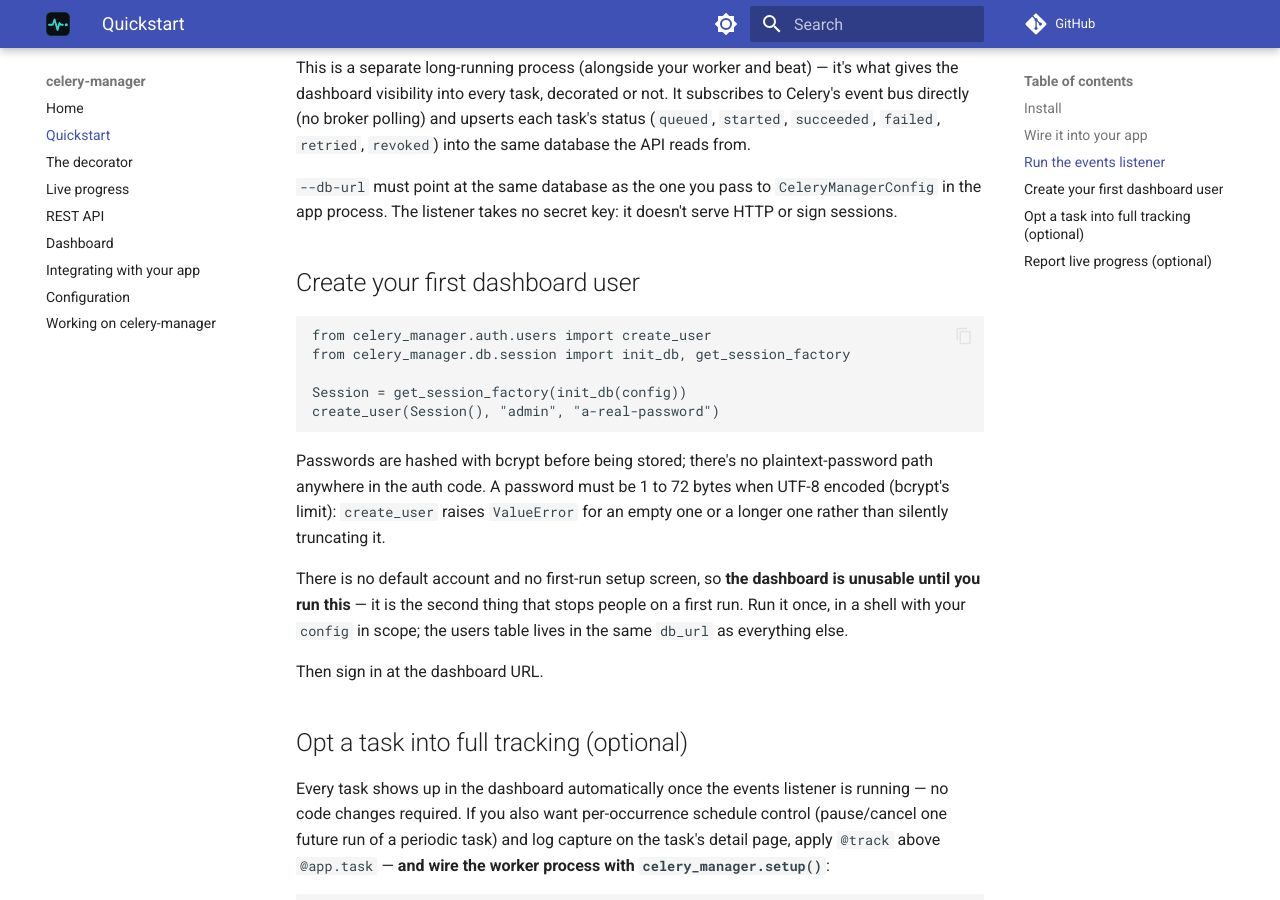
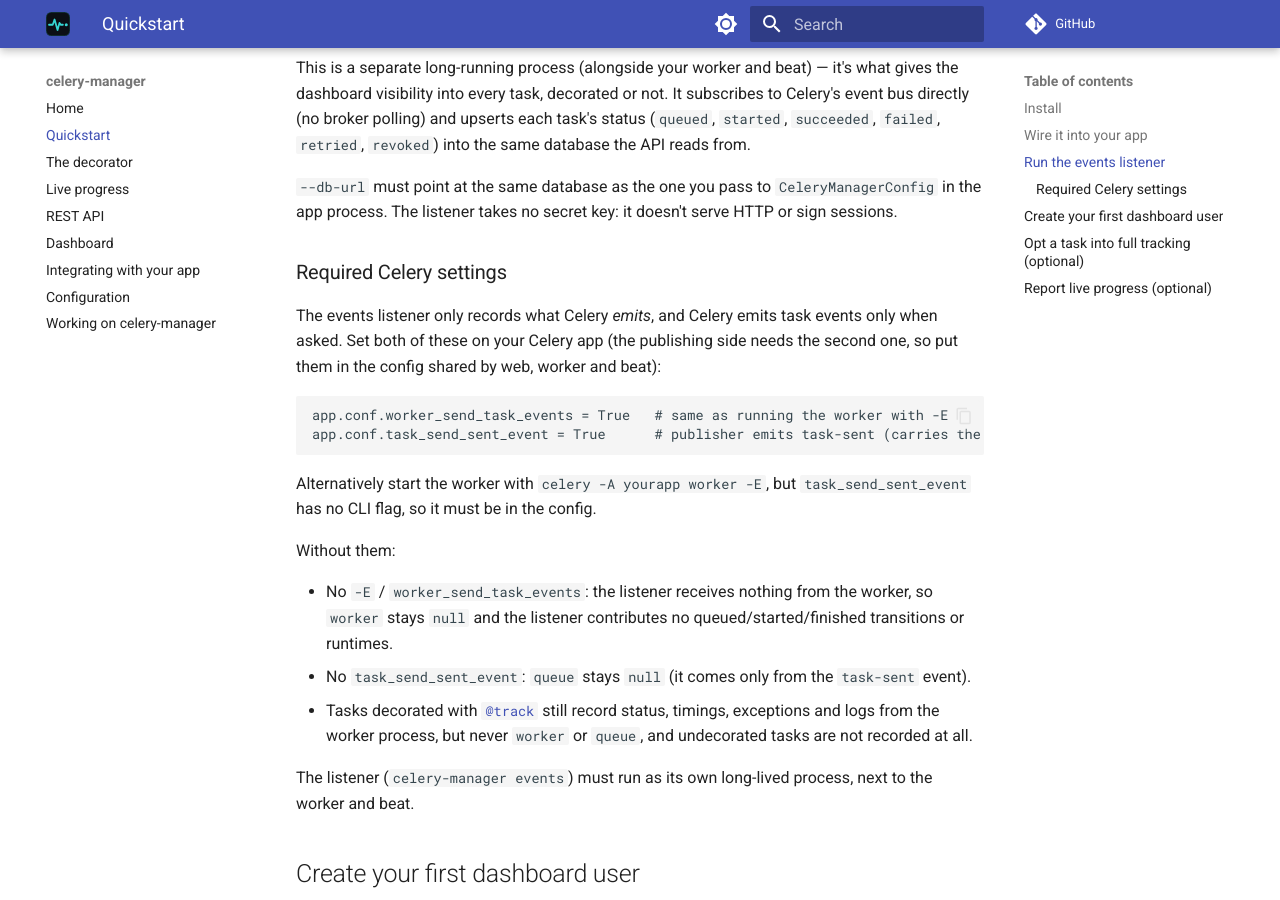
Before and after one commit to Pythondeveloper6/celery-manager, an MkDocs documentation site: the page built from docs/quickstart.md, in a window 1280 px wide and 900 px high, scrolled down 1690 px. Built offline with MkDocs 1.6.1 and Material for MkDocs 9.7.7, drawn with Linux system fonts in a browser that asks for light colours; comment, search, counter and statistics services are not loaded.

Commit message:
docs+examples: require worker task events and task-sent events
The events listener receives nothing unless workers emit task events, and
queue only arrives via task-sent. Demos now set worker_send_task_events and
task_send_sent_event; quickstart documents both. Known limitations updated.

Co-Authored-By: Claude Opus 5.5 <noreply@anthropic.com>

````diff
--- a/docs/quickstart.md
+++ b/docs/quickstart.md
@@ -92,6 +92,35 @@ upserts each task's status (`queued`, `started`, `succeeded`, `failed`,
 `CeleryManagerConfig` in the app process. The listener takes no secret
 key: it doesn't serve HTTP or sign sessions.
 
+### Required Celery settings
+
+The events listener only records what Celery *emits*, and Celery emits task
+events only when asked. Set both of these on your Celery app (the publishing
+side needs the second one, so put them in the config shared by web, worker and
+beat):
+
+```python
+app.conf.worker_send_task_events = True   # same as running the worker with -E
+app.conf.task_send_sent_event = True      # publisher emits task-sent (carries the queue)
+```
+
+Alternatively start the worker with `celery -A yourapp worker -E`, but
+`task_send_sent_event` has no CLI flag, so it must be in the config.
+
+Without them:
+
+- No `-E` / `worker_send_task_events`: the listener receives nothing from the
+  worker, so `worker` stays `null` and the listener contributes no
+  queued/started/finished transitions or runtimes.
+- No `task_send_sent_event`: `queue` stays `null` (it comes only from the
+  `task-sent` event).
+- Tasks decorated with [`@track`](decorator.md) still record status, timings,
+  exceptions and logs from the worker process, but never `worker` or `queue`,
+  and undecorated tasks are not recorded at all.
+
+The listener (`celery-manager events`) must run as its own long-lived process,
+next to the worker and beat.
+
 ## Create your first dashboard user
 
 ```python
````
Also changed, not shown: CHANGELOG.md (+8 -0 lines), README.md (+4 -0 lines), docs/integrations.md (+3 -0 lines), 3 other files.
